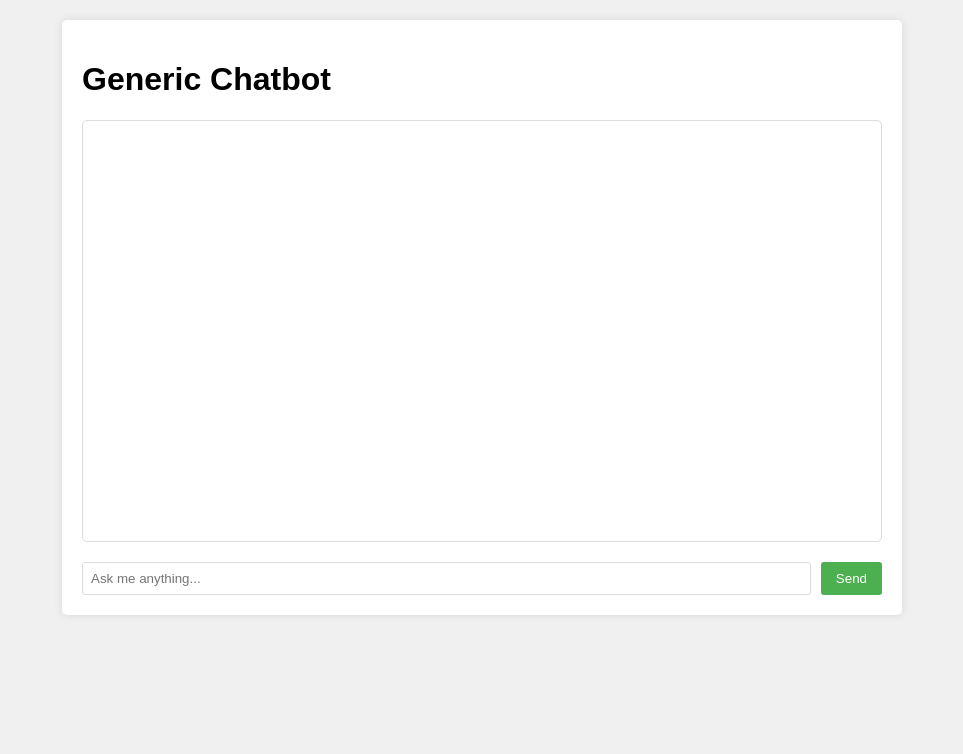
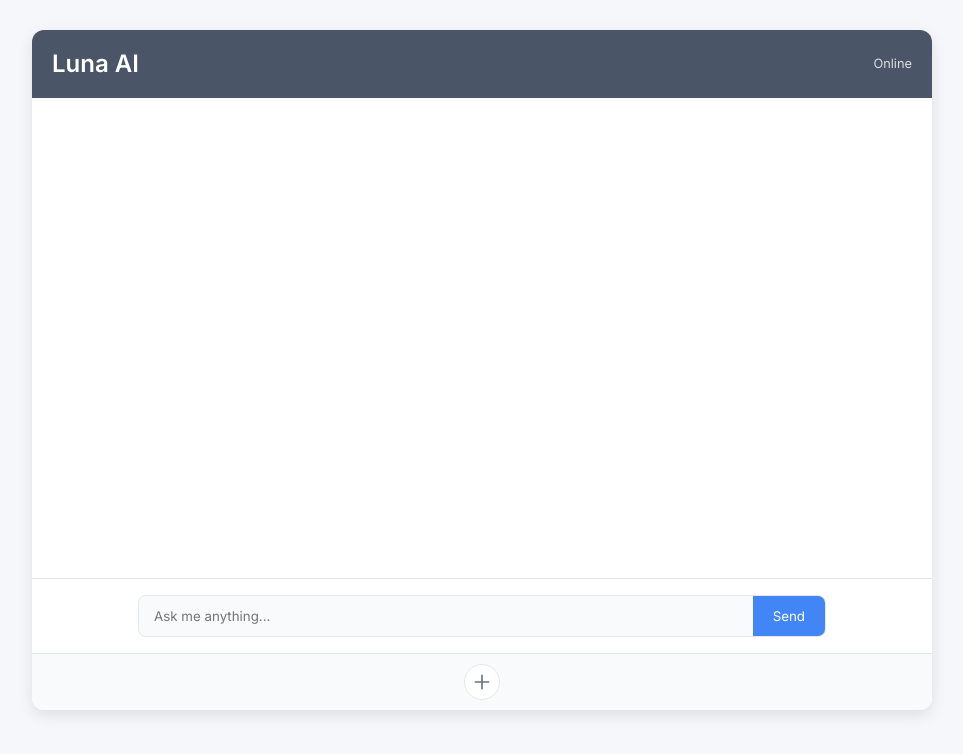
Before and after one commit to DavidSnoble/local_rag, a Flask app: page / in a window 1280 px wide. Shown: the top 754 px of the page, without its empty margins (158-1121 px from the left). Run offline with Flask 3, Linux system fonts and the light colour scheme.

Commit message:
UI improvements

```diff
--- a/app.py
+++ b/app.py
@@ -21,6 +21,7 @@ docs = text_splitter.split_documents(documents)
 embeddings = HuggingFaceEmbeddings(model_name="sentence-transformers/all-MiniLM-L6-v2")
 vector_store = FAISS.from_documents(docs, embeddings)
 llm = OllamaLLM(model="qwq", base_url="http://localhost:11434")
+#llm = OllamaLLM(model="phi4", base_url="http://localhost:11434")
 
 
 @app.route("/")
--- a/static/style.css
+++ b/static/style.css
@@ -1,64 +1,254 @@
+* {
+    margin: 0;
+    padding: 0;
+    box-sizing: border-box;
+    font-family: 'Inter', 'Segoe UI', Tahoma, Geneva, Verdana, sans-serif;
+  }
+
   body {
-    font-family: Arial, sans-serif;
-    margin: 0;
-    padding: 20px;
-    background-color: #f0f0f0;
+    background-color: #f5f7fb;
+    color: #333;
+    line-height: 1.6;
   }
 
   .chat-container {
-    max-width: 800px;
-    margin: 0 auto;
-    background-color: white;
-    padding: 20px;
-    border-radius: 5px;
-    box-shadow: 0 0 10px rgba(0,0,0,0.1);
+    max-width: 900px;
+    margin: 30px auto;
+    background: white;
+    border-radius: 12px;
+    box-shadow: 0 5px 15px rgba(0, 0, 0, 0.1);
+    overflow: hidden;
+    display: flex;
+    flex-direction: column;
+    height: 85vh;
   }
 
-.chat-output {
-    height: 400px;
+  .chat-header {
+    background: #4a5568;
+    color: white;
+    padding: 15px 20px;
+    display: flex;
+    align-items: center;
+    justify-content: space-between;
+  }
+
+  .chat-header h1 {
+    font-size: 1.5rem;
+    font-weight: 600;
+  }
+
+  .header-status {
+    font-size: 0.8rem;
+    opacity: 0.8;
+  }
+
+  #chat-output {
+    flex: 1;
     overflow-y: auto;
-    border: 1px solid #ddd;
-    padding: 10px;
-    margin-bottom: 20px;
-    border-radius: 5px;
+    padding: 20px;
+    display: flex;
+    flex-direction: column;
+    gap: 15px;
   }
 
   .message {
-    margin: 10px 0;
-    padding: 8px;
-    border-radius: 3px;
+    max-width: 80%;
+    padding: 12px 16px;
+    border-radius: 12px;
+    position: relative;
+    animation: fadeIn 0.3s ease;
+    line-height: 1.5;
   }
 
   .user-message {
-    background-color: #e3f2fd;
-    text-align: right;
+    background: linear-gradient(135deg, #3b82f6, #2563eb);
+    color: white;
+    box-shadow: 0 2px 4px rgba(0, 0, 0, 0.1);
+    align-self: flex-end;
+    border-bottom-right-radius: 2px;
   }
 
   .bot-message {
-    background-color: #f5f5f5;
+    background: #f3f4f6;
+    color: #1f2937;
+    box-shadow: 0 2px 4px rgba(0, 0, 0, 0.1);
+    align-self: flex-start;
+    border-bottom-left-radius: 2px;
   }
 
-.input-container {
-    display: flex;
-    gap: 10px;
+  .thinking {
+    opacity: 0.7;
+    background: #e5e7eb;
   }
 
-input {
-    flex-grow: 1;
-    padding: 8px;
-    border: 1px solid #ddd;
-    border-radius: 3px;
+  /* Chat input styling - OpenAI style */
+  .chat-input-container {
+    display: none;
   }
 
-button {
-    padding: 8px 15px;
-    background-color: #4CAF50;
+  .chat-actions {
+    display: flex;
+    align-items: center;
+    justify-content: center;
+    gap: 8px;
+    padding: 10px 0;
+    background-color: #f9fafb;
+    border-top: 1px solid #e5e7eb;
+  }
+
+  .action-button {
+    width: 36px;
+    height: 36px;
+    border-radius: 50%;
+    border: 1px solid #e5e7eb;
+    background: #fff;
+    display: flex;
+    align-items: center;
+    justify-content: center;
+    cursor: pointer;
+    transition: background 0.2s;
+  }
+
+  .action-button:hover {
+    background: #f9fafb;
+  }
+
+  .action-button.search {
+    display: flex;
+    align-items: center;
+    justify-content: center;
+    width: auto;
+    border-radius: 20px;
+    padding: 0 16px;
+    gap: 6px;
+  }
+
+  .action-button.reason {
+    display: flex;
+    align-items: center;
+    justify-content: center;
+    width: auto;
+    border-radius: 20px;
+    padding: 0 16px;
+    gap: 6px;
+  }
+
+  .action-button svg {
+    width: 20px;
+    height: 20px;
+    color: #6b7280;
+  }
+
+  .message-input-container {
+    display: flex;
+    position: relative;
+    bottom: 0;
+    width: 100%;
+    padding: 16px 20px;
+    margin-top: auto;
+    background: #fff;
+    border-top: 1px solid #e5e7eb;
+    align-items: center;
+    justify-content: center;
+  }
+
+  .input-wrapper {
+    display: flex;
+    width: 80%;
+    max-width: 800px;
+    margin: 0 auto;
+    background: #f9fafb;
+    border: 1px solid #e5e7eb;
+    border-radius: 8px;
+    overflow: hidden;
+  }
+
+  #user-input {
+    flex: 1;
+    border: none;
+    background: transparent;
+    padding: 12px 15px;
+    outline: none;
+  }
+
+  #user-input:focus {
+    box-shadow: 0 0 0 2px #4285f4;
+  }
+
+  #send-button {
+    padding: 12px 20px;
+    background-color: #4285f4;
     color: white;
     border: none;
-    border-radius: 3px;
     cursor: pointer;
   }
 
-button:hover {
-    background-color: #45a049;
+  #send-button:hover {
+    background-color: #3367d6;
   }
+
+  .send-button svg {
+    width: 18px;
+    height: 18px;
+  }
+
+  /* Make the scroll button match OpenAI style */
+  .scroll-top-button {
+    background: #4285f4;
+    color: white;
+    position: absolute;
+    right: 20px;
+    bottom: 100px;
+    width: 44px;
+    height: 44px;
+    border: none;
+    border-radius: 50%;
+    display: flex;
+    align-items: center;
+    justify-content: center;
+    cursor: pointer;
+    box-shadow: 0 2px 8px rgba(0, 0, 0, 0.2);
+    z-index: 10;
+  }
+
+  @keyframes fadeIn {
+    from {
+      opacity: 0;
+      transform: translateY(10px);
+    }
+    to {
+      opacity: 1;
+      transform: translateY(0);
+    }
+  }
+
+  /* Scrollbar styling */
+  #chat-output::-webkit-scrollbar {
+    width: 6px;
+  }
+
+  #chat-output::-webkit-scrollbar-track {
+    background: #f1f1f1;
+  }
+
+  #chat-output::-webkit-scrollbar-thumb {
+    background: #d1d5db;
+    border-radius: 10px;
+  }
+
+  #chat-output::-webkit-scrollbar-thumb:hover {
+    background: #a1a1aa;
+  }
+
+  /* Responsive design */
+  @media (max-width: 768px) {
+    .chat-container {
+      margin: 0;
+      height: 100vh;
+      border-radius: 0;
+    }
+
+    .message {
+      max-width: 90%;
+    }
+  }
--- a/templates/index.html
+++ b/templates/index.html
@@ -1,20 +1,42 @@
 <!DOCTYPE html>
 <html lang="en">
 <head>
-    <meta charset="UTF-8">
-    <meta name="viewport" content="width=device-width, initial-scale=1.0">
-    <title>Generic Chatbot</title>
-    <link rel="stylesheet" href="{{ url_for('static', filename='style.css') }}">
+  <meta charset="UTF-8">
+  <meta name="viewport" content="width=device-width, initial-scale=1.0">
+  <title>Luna AI</title>
+  <link rel="stylesheet" href="static/style.css">
+  <link href="https://fonts.googleapis.com/css2?family=Inter:wght@400;500;600&display=swap" rel="stylesheet">
 </head>
 <body>
-    <div class="chat-container">
-        <h1>Generic Chatbot</h1>
-        <div id="chat-output" class="chat-output"></div>
-        <div class="input-container">
-            <input type="text" id="user-input" placeholder="Ask me anything...">
-            <button onclick="sendMessage()">Send</button>
-        </div>
+  <div class="chat-container">
+    <div class="chat-header">
+      <h1>Luna AI</h1>
+      <div class="header-status">Online</div>
     </div>
-    <script src="{{ url_for('static', filename='script.js') }}"></script>
+    <div id="chat-output"></div>
+
+    <div class="message-input-container">
+      <div class="input-wrapper">
+        <input type="text" id="user-input" placeholder="Ask me anything..." />
+        <button id="send-button">Send</button>
+      </div>
+    </div>
+
+    <div class="chat-actions">
+      <button class="action-button">
+        <svg xmlns="http://www.w3.org/2000/svg" fill="none" viewBox="0 0 24 24" stroke="currentColor">
+          <path stroke-linecap="round" stroke-linejoin="round" stroke-width="2" d="M12 4v16m8-8H4"></path>
+        </svg>
+      </button>
+    </div>
+
+    <button class="scroll-top-button">
+      <svg xmlns="http://www.w3.org/2000/svg" fill="none" viewBox="0 0 24 24" stroke="currentColor">
+        <path stroke-linecap="round" stroke-linejoin="round" stroke-width="2" d="M5 10l7-7m0 0l7 7m-7-7v18"></path>
+      </svg>
+    </button>
+  </div>
+
+  <script src="static/script.js"></script>
 </body>
 </html>
```
Also changed, not shown: static/script.js (+72 -26 lines). Lines whose indentation alone changed are shown as unchanged.
